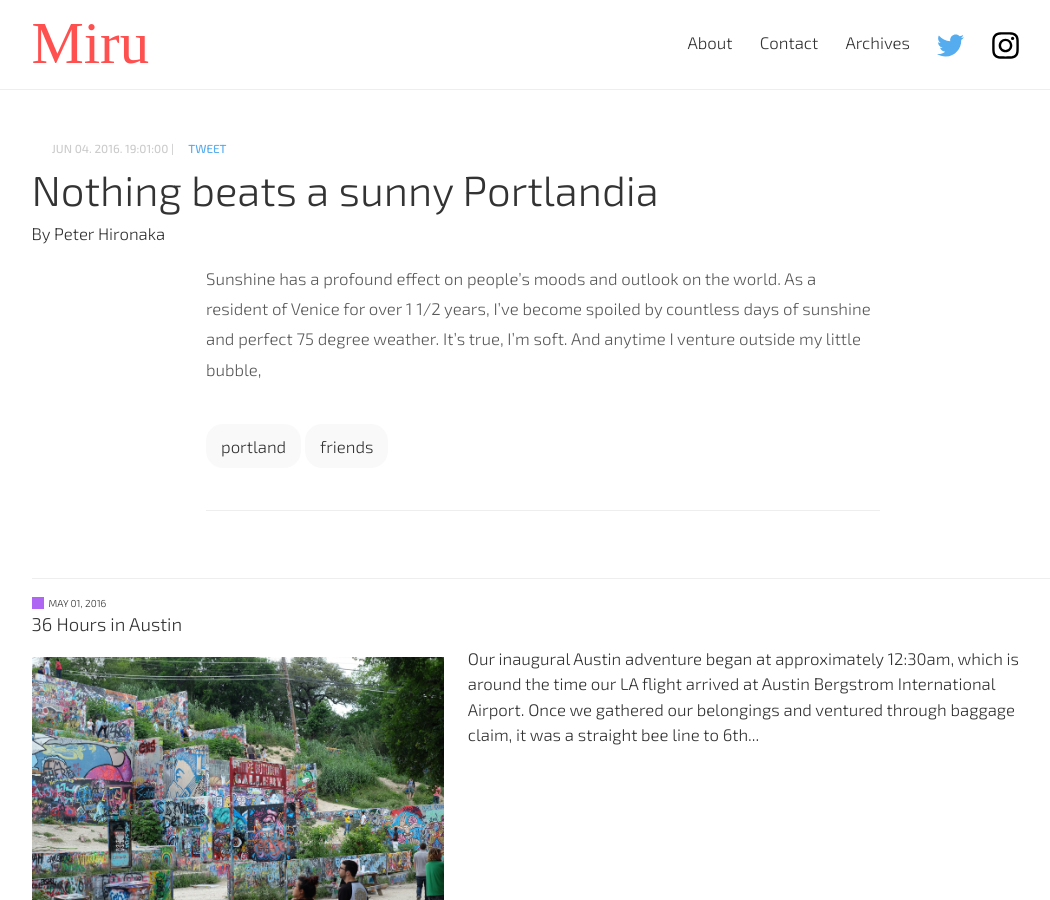
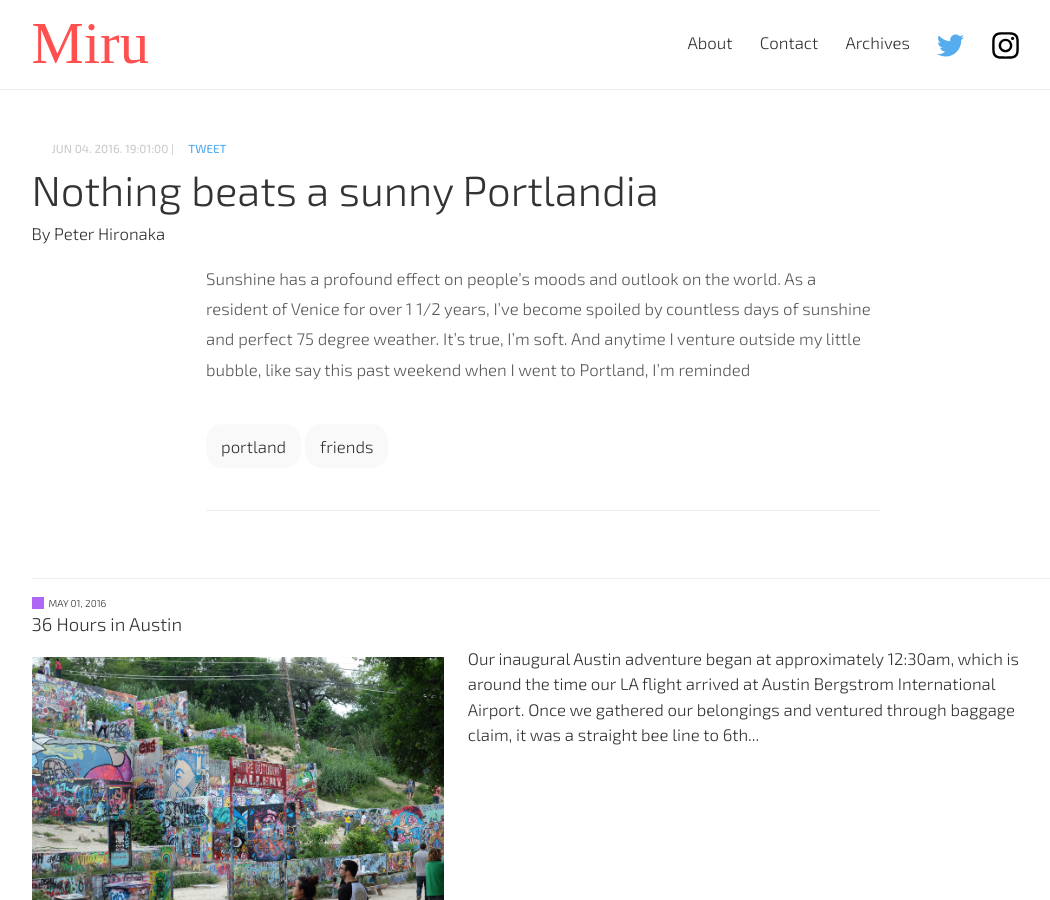
Before and after one commit to PHironaka/Miru-Blog, a Jekyll site: the page built from _posts/2016-06-04-nothing-beats-a-sunny-portlandia.markdown, in a window 1280 px wide and 900 px high. Shown: the whole window, without its empty margins (97-1147 px from the left). Built offline with Jekyll 4.4.1, drawn with Linux system fonts in a browser that asks for light colours; some web fonts are replaced; a script that is not in the unit is left out; comment, search, counter and statistics services are not loaded.

Commit message:
Updated Nothing Beats A Sunny Portlandia

```diff
--- a/_posts/2016-06-04-nothing-beats-a-sunny-portlandia.markdown
+++ b/_posts/2016-06-04-nothing-beats-a-sunny-portlandia.markdown
@@ -9,4 +9,4 @@
 Field name:
 ---
 
- Sunshine has a profound effect on people's moods and outlook on the world. As a resident of Venice for over 1 1/2 years, I've become spoiled by countless days of sunshine and perfect 75 degree weather. It's true, I'm soft. And anytime I venture outside my little bubble,
+ Sunshine has a profound effect on people's moods and outlook on the world. As a resident of Venice for over 1 1/2 years, I've become spoiled by countless days of sunshine and perfect 75 degree weather. It's true, I'm soft. And anytime I venture outside my little bubble, like say this past weekend when I went to Portland, I'm reminded
```
